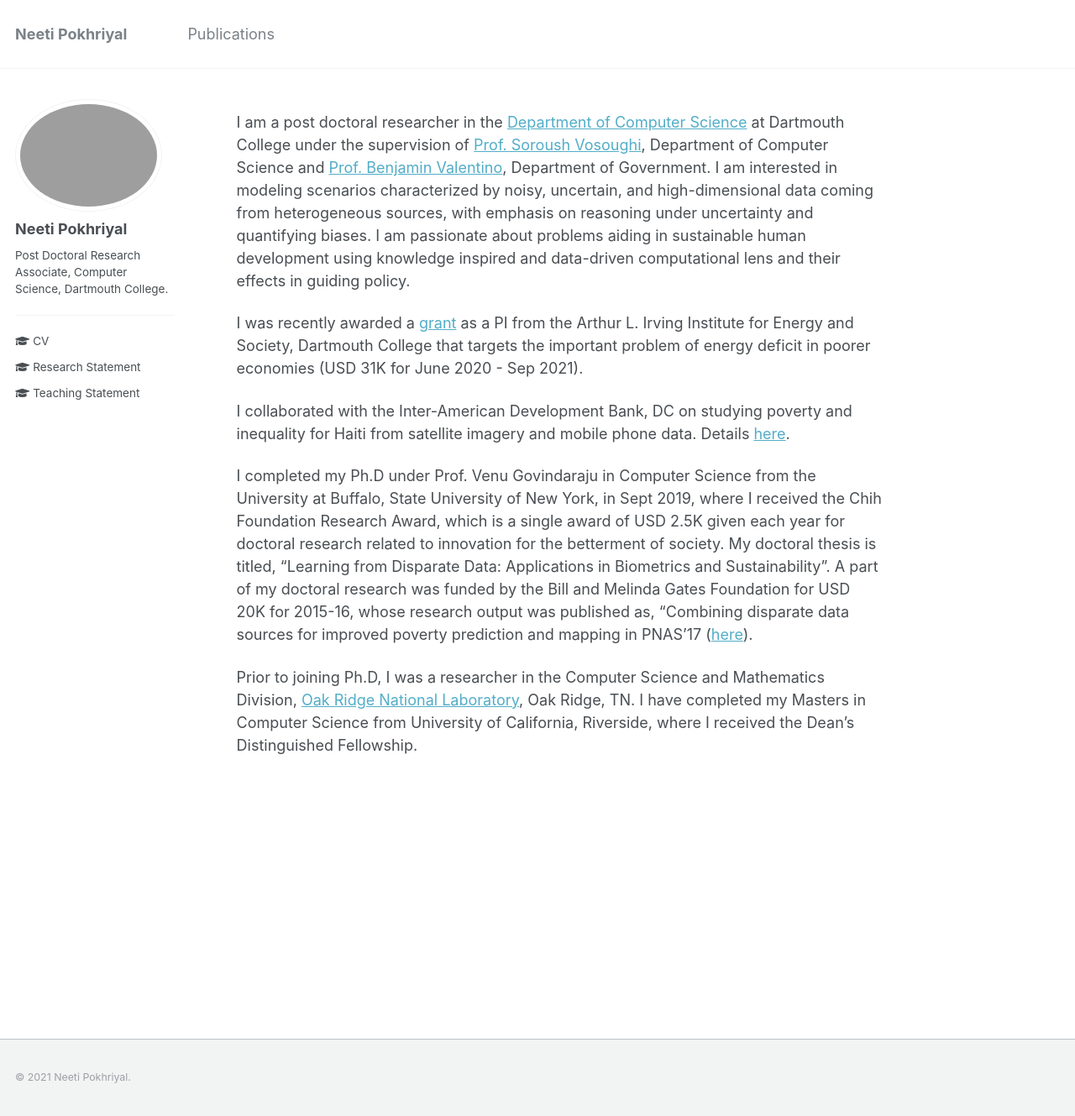
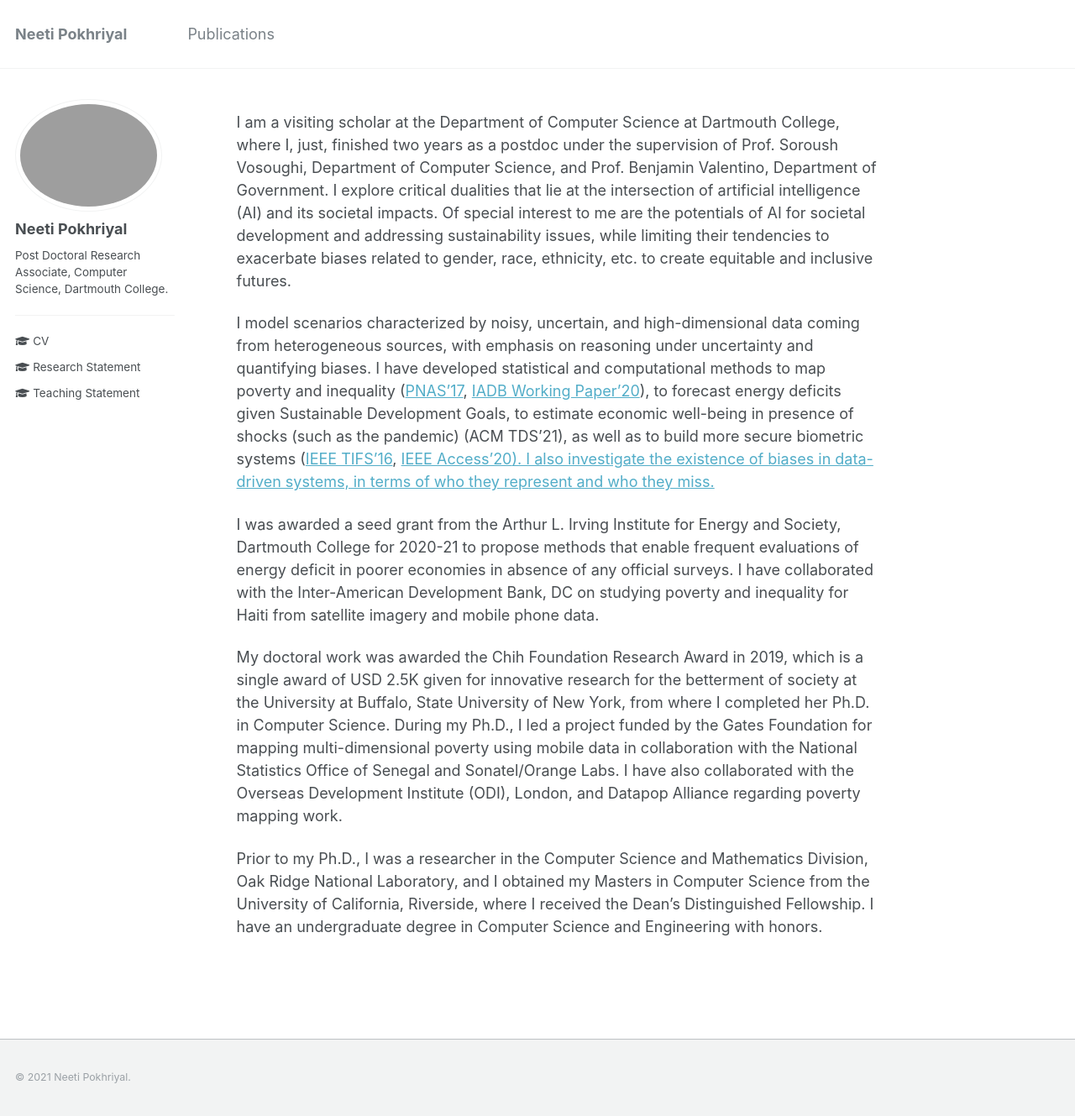
Before and after one commit to neetip/neetip.github.io, a Jekyll site: the page built from _pages/about.md, in a window 1280 px wide and 1329 px high. Shown: the whole window at 84% size. Built offline with Jekyll 4.4.1, drawn with Linux system fonts in a browser that asks for light colours.

Commit message:
Update about.md

```diff
--- a/_pages/about.md
+++ b/_pages/about.md
@@ -7,12 +7,12 @@ redirect_from:
   - /about/
   - /about.html
 ---
-I am a post doctoral researcher in the <a href="https://www.cs.dartmouth.edu">Department of Computer Science</a> at Dartmouth College under the supervision of <a href="https://web.cs.dartmouth.edu/people/soroush-vosoughi">Prof. Soroush Vosoughi</a>, Department of Computer Science and <a href="https://sites.dartmouth.edu/valentino">Prof. Benjamin Valentino</a>, Department of Government.  I am interested in modeling scenarios characterized by noisy, uncertain, and high-dimensional data coming from heterogeneous sources, with emphasis on reasoning under uncertainty and quantifying biases. I am passionate about problems aiding in sustainable human development using knowledge inspired and data-driven computational lens and their effects in guiding policy.
+I am a visiting scholar at the Department of Computer Science at Dartmouth College, where I, just, finished two years as a postdoc under the supervision of Prof. Soroush Vosoughi, Department of Computer Science, and Prof. Benjamin Valentino, Department of Government. I explore critical dualities that lie at the intersection of artificial intelligence (AI) and its societal impacts. Of special interest to me are the potentials of AI for societal development and addressing sustainability issues, while limiting their tendencies to exacerbate biases related to gender, race, ethnicity, etc. to create equitable and inclusive futures.
 
-I was recently awarded a <a href="https://irving.dartmouth.edu/research/funding-faculty/funded-projects/mapping-country-wide-energy-access-majority-worldgrant">grant</a> as a PI from the Arthur L. Irving Institute for Energy and Society, Dartmouth College that targets the important problem of energy deficit in poorer economies (USD 31K for June 2020 - Sep 2021).
+I model scenarios characterized by noisy, uncertain, and high-dimensional data coming from heterogeneous sources, with emphasis on reasoning under uncertainty and quantifying biases. I have developed statistical and computational methods to map poverty and inequality (<a href="https://www.pnas.org/content/114/46/E9783">PNAS'17</a>, <a href="https://publications.iadb.org/en/estimating-and-forecasting-income-poverty-and-inequality-in-haiti-using-satellite-imagery-and-mobile-phone-data">IADB Working Paper'20</a>), to forecast energy deficits given Sustainable Development Goals, to estimate economic well-being in presence of shocks (such as the pandemic) (ACM TDS'21), as well as to build more secure biometric systems (<a href="https://ieeexplore.ieee.org/abstract/document/7556408">IEEE TIFS'16</a>, <a href="https://ieeexplore.ieee.org/document/9157880">IEEE Access'20<a>). I also investigate the existence of biases in data-driven systems, in terms of who they represent and who they miss.
 
-I collaborated with the Inter-American Development Bank, DC on studying poverty and inequality for Haiti from satellite imagery and mobile phone data. Details <a href="https://publications.iadb.org/en/estimating-and-forecasting-income-poverty-and-inequality-in-haiti-using-satellite-imagery-and-mobile-phone-data">here</a>.
+I was awarded a seed grant from the Arthur L. Irving Institute for Energy and Society, Dartmouth College for 2020-21 to propose methods that enable frequent evaluations of energy deficit in poorer economies in absence of any official surveys. I have collaborated with the Inter-American Development Bank, DC on studying poverty and inequality for Haiti from satellite imagery and mobile phone data.
 
-I completed my Ph.D under Prof. Venu Govindaraju in Computer Science from the University at Buffalo, State University of New York, in Sept 2019, where I received the Chih Foundation Research Award, which is a single award of USD 2.5K given each year for doctoral research related to innovation for the betterment of society. My doctoral thesis is titled, "Learning from Disparate Data: Applications in Biometrics and Sustainability". A part of my doctoral research was funded by the Bill and Melinda Gates Foundation for USD 20K for 2015-16, whose research output was published as, "Combining disparate data sources for improved poverty prediction and mapping in PNAS'17 (<a href="https://www.pnas.org/content/114/46/E9783">here</a>).
+My doctoral work was awarded the Chih Foundation Research Award in 2019, which is a single award of USD 2.5K given for innovative research for the betterment of society at the University at Buffalo, State University of New York, from where I completed her Ph.D. in Computer Science. During my Ph.D., I led a project funded by the Gates Foundation for mapping multi-dimensional poverty using mobile data in collaboration with the National Statistics Office of Senegal and Sonatel/Orange Labs. I have also collaborated with the Overseas Development Institute (ODI), London, and Datapop Alliance regarding poverty mapping work.
 
-Prior to joining Ph.D, I was a researcher in the Computer Science and Mathematics Division, <a href="https://www.ornl.gov">Oak Ridge National Laboratory</a>, Oak Ridge, TN. I have completed my Masters in Computer Science from University of California, Riverside, where I received the Dean's Distinguished Fellowship.
+Prior to my Ph.D., I was a researcher in the Computer Science and Mathematics Division, Oak Ridge National Laboratory, and I obtained my Masters in Computer Science from the University of California, Riverside, where I received the Dean’s Distinguished Fellowship. I have an undergraduate degree in Computer Science and Engineering with honors.
```
